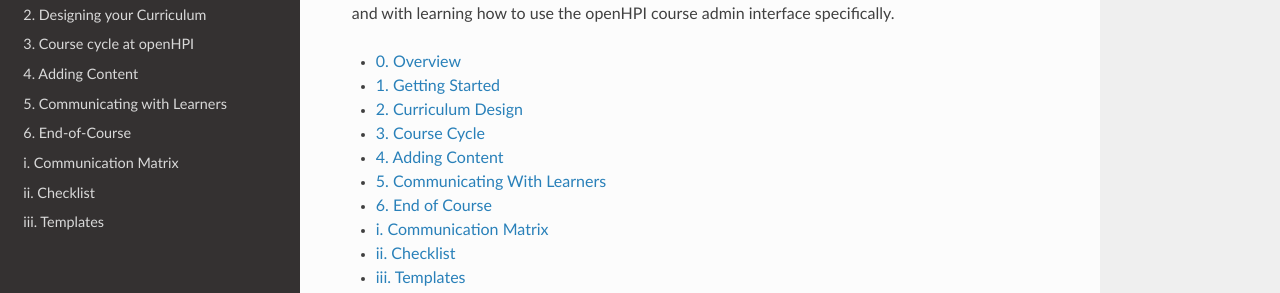
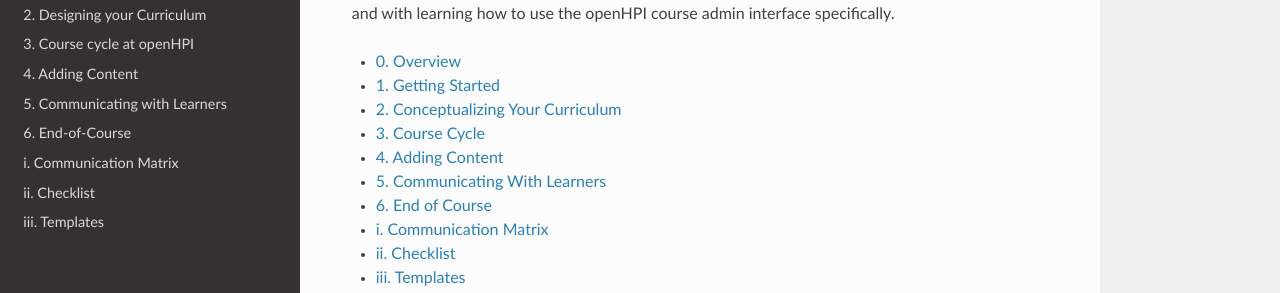
Before and after one commit to openHPI/TeachingTeamGuidelines, an MkDocs documentation site: the page built from docs/index.md, in a window 1280 px wide. Shown: the part 182-475 px from the top of the page. Built offline with MkDocs 1.6.1, drawn with Linux system fonts in a browser that asks for light colours; nearby versions of some CDN libraries; old or Windows-style settings are respelled for this version of MkDocs.

Commit message:
Update index.md

```diff
--- a/docs/index.md
+++ b/docs/index.md
@@ -4,7 +4,7 @@
 
    - [0. Overview](index.md)
    - [1. Getting Started](01_getting-started.md)
-   - [2. Curriculum Design](02_curriculum-design.md)
+   - [2. Conceptualizing Your Curriculum](02_curriculum-design.md)
    - [3. Course Cycle](03_course-cycle_schedule.md)
    - [4. Adding Content](04_adding-content.md)
    - [5. Communicating With Learners](05_community-management.md)
```
